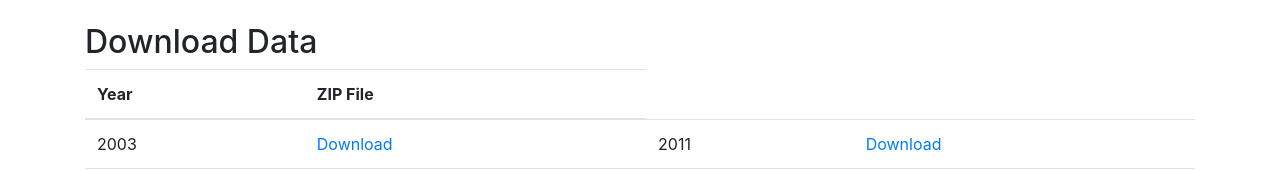
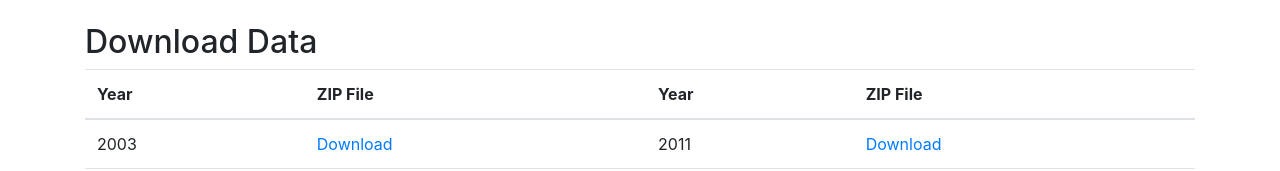
Before and after one commit to manaruchi/cloudfreesca, a plain HTML site: page index.html in a window 1280 px wide. Shown: the part 281-452 px from the top of the page. Drawn offline with nearby package versions, Linux system fonts and the light colour scheme.

Commit message:
Update index.html

```diff
--- a/index.html
+++ b/index.html
@@ -46,7 +46,8 @@
       <tr>
         <th>Year</th>
         <th>ZIP File</th>
-
+        <th>Year</th>
+        <th>ZIP File</th>
       </tr>
     </thead>
     <tbody>
```
